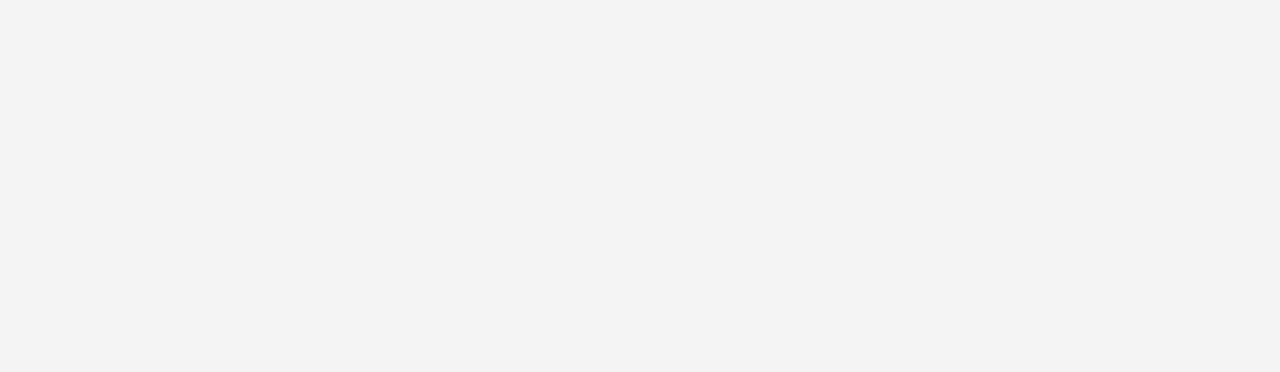
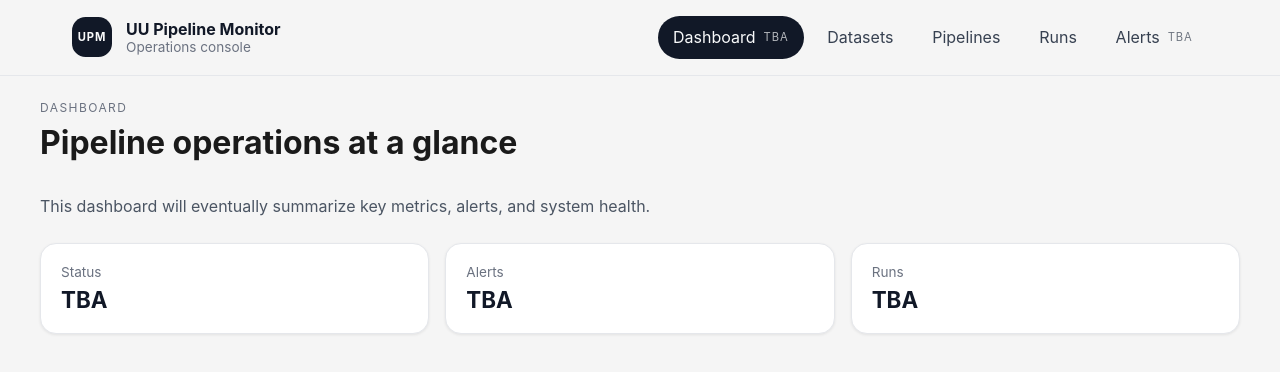
Before and after one commit to tomasgrusz/uu-pipeline-monitor, a Next.js app in the folder frontend/: page / in a window 1280 px wide. Before the commit this address had no page. Shown: the top 372 px of the page. Built offline with nearby package versions, Linux system fonts and the light colour scheme.

Commit message:
feat: add navbar

```diff
--- a/frontend/app/globals.css
+++ b/frontend/app/globals.css
@@ -16,18 +16,156 @@ body {
 
 main {
   min-height: 100vh;
-  padding: 2rem;
+  padding: 0 2rem 2rem;
 }
 
 .container {
   max-width: 1200px;
   margin: 0 auto;
+  padding-top: 1.5rem;
+}
+
+.topbar {
+  position: sticky;
+  top: 0;
+  z-index: 20;
+  backdrop-filter: blur(16px);
+  background: rgba(245, 245, 245, 0.85);
+  border-bottom: 1px solid #e5e7eb;
+}
+
+.topbar-inner {
+  max-width: 1200px;
+  margin: 0 auto;
+  padding: 1rem 2rem;
+  display: flex;
+  align-items: center;
+  justify-content: space-between;
+  gap: 1.5rem;
+}
+
+.brand-block {
+  display: flex;
+  align-items: center;
+  gap: 0.875rem;
+}
+
+.brand-mark {
+  width: 2.5rem;
+  height: 2.5rem;
+  border-radius: 0.85rem;
+  display: grid;
+  place-items: center;
+  background: #111827;
+  color: #f9fafb;
+  font-size: 0.7rem;
+  font-weight: 700;
+  letter-spacing: 0.08em;
+}
+
+.brand-title {
+  font-weight: 700;
+  color: #111827;
+}
+
+.brand-subtitle {
+  font-size: 0.85rem;
+  color: #6b7280;
+}
+
+.nav-links {
+  display: flex;
+  flex-wrap: wrap;
+  gap: 0.5rem;
+}
+
+.nav-link {
+  display: inline-flex;
+  align-items: center;
+  gap: 0.5rem;
+  padding: 0.65rem 0.9rem;
+  border-radius: 9999px;
+  border: 1px solid transparent;
+  color: #374151;
+  text-decoration: none;
+  background: transparent;
+  transition: background-color 0.15s ease, border-color 0.15s ease,
+    transform 0.15s ease;
+}
+
+.nav-link:hover {
+  background: #ffffff;
+  border-color: #d1d5db;
+  transform: translateY(-1px);
+}
+
+.nav-link-active {
+  background: #111827;
+  color: #f9fafb;
+}
+
+.nav-link-active:hover {
+  background: #111827;
+  border-color: transparent;
+}
+
+.nav-note {
+  font-size: 0.7rem;
+  text-transform: uppercase;
+  letter-spacing: 0.08em;
+  color: inherit;
+  opacity: 0.7;
 }
 
 h1 {
   margin-bottom: 2rem;
   color: #1a1a1a;
   font-size: 2rem;
+}
+
+.dashboard-hero {
+  display: grid;
+  gap: 1.5rem;
+}
+
+.eyebrow {
+  text-transform: uppercase;
+  letter-spacing: 0.12em;
+  font-size: 0.75rem;
+  color: #6b7280;
+  margin-bottom: 0.5rem;
+}
+
+.hero-copy {
+  max-width: 42rem;
+  color: #4b5563;
+  line-height: 1.6;
+}
+
+.dashboard-grid {
+  display: grid;
+  grid-template-columns: repeat(auto-fit, minmax(180px, 1fr));
+  gap: 1rem;
+}
+
+.dashboard-card {
+  background: #ffffff;
+  border: 1px solid #e5e7eb;
+  border-radius: 1rem;
+  padding: 1.25rem;
+  box-shadow: 0 1px 3px rgba(0, 0, 0, 0.08);
+}
+
+.card-label {
+  color: #6b7280;
+  font-size: 0.85rem;
+  margin-bottom: 0.35rem;
+}
+
+.card-value {
+  font-size: 1.4rem;
+  font-weight: 700;
+  color: #111827;
 }
 
 .refresh-bar {
--- a/frontend/app/layout.tsx
+++ b/frontend/app/layout.tsx
@@ -1,5 +1,6 @@
 import type { Metadata } from "next";
 import "./globals.css";
+import { NavBar } from "@/components/NavBar";
 
 export const metadata: Metadata = {
   title: "UU Pipeline Monitor",
@@ -14,6 +15,7 @@ export default function RootLayout({
   return (
     <html lang="en">
       <body>
+        <NavBar />
         <main>
           <div className="container">{children}</div>
         </main>
--- a/frontend/app/page.tsx
+++ b/frontend/app/page.tsx
@@ -1,5 +1,29 @@
-import { redirect } from "next/navigation";
+export default function Home() {
+  return (
+    <section className="dashboard-hero">
+      <div>
+        <p className="eyebrow">Dashboard</p>
+        <h1>Pipeline operations at a glance</h1>
+        <p className="hero-copy">
+          This dashboard will eventually summarize key metrics, alerts, and
+          system health.
+        </p>
+      </div>
 
-export default function Home() {
-  redirect("/datasets");
+      <div className="dashboard-grid">
+        <article className="dashboard-card">
+          <p className="card-label">Status</p>
+          <p className="card-value">TBA</p>
+        </article>
+        <article className="dashboard-card">
+          <p className="card-label">Alerts</p>
+          <p className="card-value">TBA</p>
+        </article>
+        <article className="dashboard-card">
+          <p className="card-label">Runs</p>
+          <p className="card-value">TBA</p>
+        </article>
+      </div>
+    </section>
+  );
 }
--- /dev/null
+++ b/frontend/components/NavBar.tsx
@@ -0,0 +1,50 @@
+"use client";
+
+import Link from "next/link";
+import { usePathname } from "next/navigation";
+
+const NAV_ITEMS = [
+  { href: "/", label: "Dashboard", note: "TBA" },
+  { href: "/datasets", label: "Datasets" },
+  { href: "/pipelines", label: "Pipelines" },
+  { href: "/runs", label: "Runs" },
+  { href: "/alerts", label: "Alerts", note: "TBA" },
+];
+
+export function NavBar() {
+  const pathname = usePathname();
+
+  return (
+    <header className="topbar">
+      <div className="topbar-inner">
+        <div className="brand-block">
+          <div className="brand-mark">UPM</div>
+          <div>
+            <p className="brand-title">UU Pipeline Monitor</p>
+            <p className="brand-subtitle">Operations console</p>
+          </div>
+        </div>
+
+        <nav className="nav-links" aria-label="Primary">
+          {NAV_ITEMS.map((item) => {
+            const active =
+              item.href === "/" ? pathname === "/" : pathname === item.href;
+
+            return (
+              <Link
+                key={item.href}
+                href={item.href}
+                className={`nav-link ${active ? "nav-link-active" : ""}`}
+              >
+                <span>{item.label}</span>
+                {item.note ? (
+                  <span className="nav-note">{item.note}</span>
+                ) : null}
+              </Link>
+            );
+          })}
+        </nav>
+      </div>
+    </header>
+  );
+}
```
Also changed, not shown: frontend/app/alerts/page.tsx (added, +24 -0 lines).
